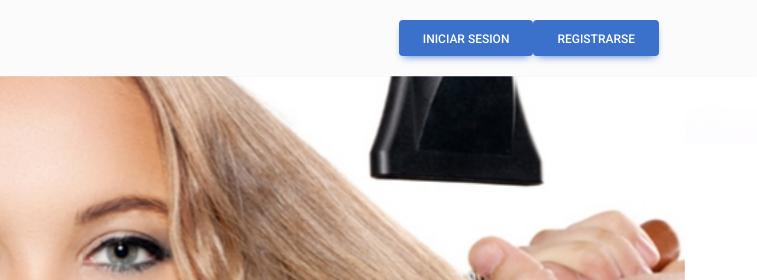
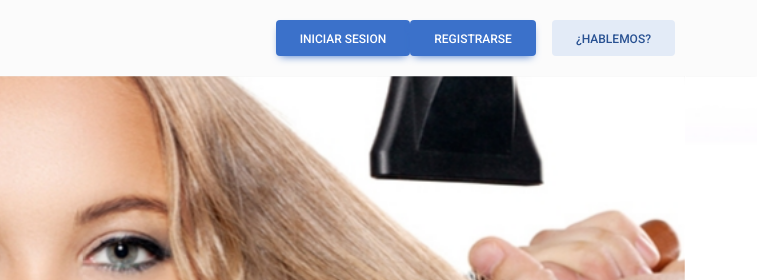
Before and after one commit to angiedani/pagina.web, a website: page index.html in a window 1280 px wide. Shown: the top 280 px of the page, 523-1280 px from the left. Drawn offline with Linux system fonts and the light colour scheme.

Commit message:
version 2.0

```diff
--- a/index.html
+++ b/index.html
@@ -102,6 +102,16 @@
               Registrarse
             </button>
           </a>
+          <button
+          type="button"
+          class="btn btn-secondary"
+          data-mdb-container="body"
+          data-mdb-toggle="popover"
+          data-mdb-placement="bottom"
+          data-mdb-content="Llamanos o escribenos a nuestro whatsapp"
+        >
+          ¿Hablemos?
+        </button>
 
 
       </div>
```
